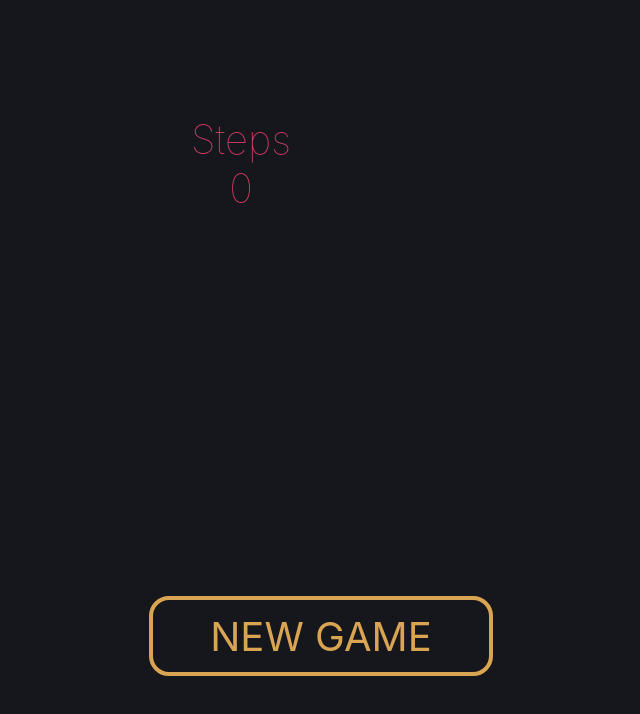
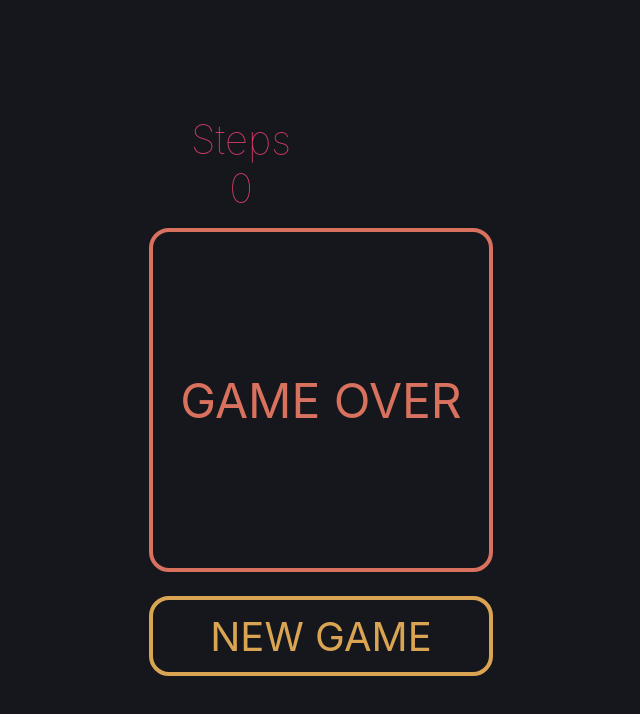
Before and after one commit to nananazarov/15-puzzle-game, a website with bundled scripts: page index.html in a window 1280 px wide. Shown: the whole page, without its empty margins (319-959 px from the left). Built offline with nearby package versions, Linux system fonts and the light colour scheme.

Commit message:
1 file modified

```diff
--- a/css/style.css
+++ b/css/style.css
@@ -12,12 +12,12 @@ p {
 }
 
 .winsign {
-  visibility: hidden;
+  visibility: visible;
   width: 42vh;
   height: 42vh;
   border: 0.6vh;
   border-style: solid;
-  border-color: #d53369;
+  border-color: #d8715d;
   border-radius: 2.5vh;
   background: rgb(22, 23, 28);
   position: absolute;
@@ -33,7 +33,7 @@ p {
     Ubuntu, Cantarell, "Open Sans", "Helvetica Neue", sans-serif;
   font-size: 6vh;
   margin: 0;
-  color: #d53369;
+  color: #d8715d;
   position: absolute;
   top: 50%;
   left: 50%;
```
